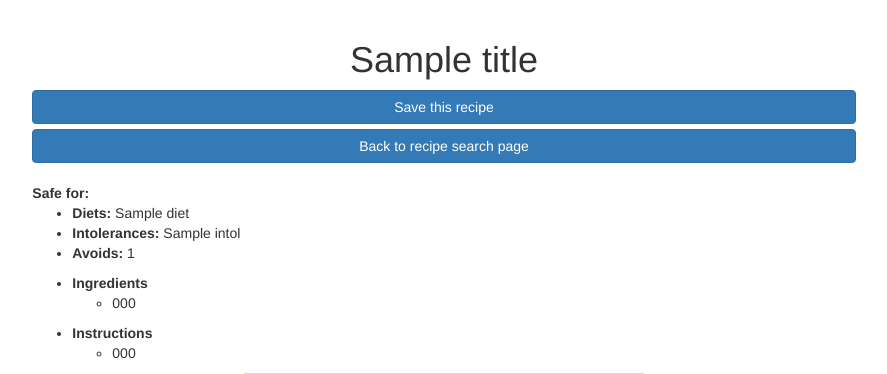
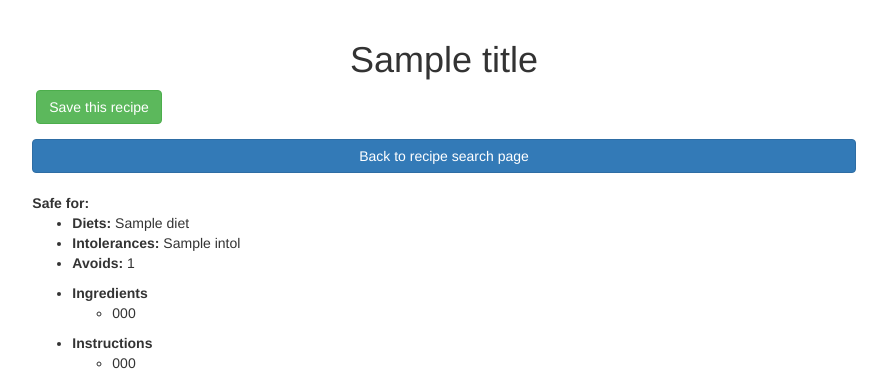
Before and after one commit to IlsalaciousCrum/kindtable, a Flask app: template templates/view_recipe.html in a window 1280 px wide. Shown: the part 52-426 px from the top of the page, without its empty margins (196-1083 px from the left). Run offline with Flask 2, Linux system fonts and the light colour scheme; the template is opened without the code that fills it: most values are stand-ins (such as "Sample title", 1, 10 or a date in 2020); grey boxes marked "Sample" are stand-in pictures; some libraries are stand-ins or nearby versions.

Commit message:
fixed a bug on save recipe

```diff
--- a/templates/view_recipe.html
+++ b/templates/view_recipe.html
@@ -3,8 +3,9 @@
 {% block content %}
 <h1>{{  title  }}</h1>
 <div class="row">
-    <div class="col-md-8 col-md-offset-2"
+    <div class="col-md-8 col-md-offset-2">
     <form action="/addtorecipebox" method="POST">
+        <div class="form-group">
             <input type="hidden" name="party_diets" value="{{  newdiets  }}">
             <input type="hidden" name="party_avoids" value="{{  avoids  }}">
             <input type="hidden" name="party_intols" value="{{  intols  }}">
@@ -12,7 +13,10 @@
             <input type="hidden" name="title" value="{{  title  }}">
             <input type="hidden" name="recipe_image_url" value="{{  recipe_image_url  }}">
             <input type="hidden" name="recipe_url" value="{{  recipe_url }}">
-            <button class="btn btn-primary btn-block">Save this recipe</button>
+        </div>
+        <div class="form-group">
+            <input type="submit" value="Save this recipe" class="btn btn-success btn-block">
+        </div>
     </form>
     <a href="/searchrecipes" class="btn btn-primary btn-block">Back to recipe search page</a></li>
 
```
Lines whose indentation alone changed are shown as unchanged.
